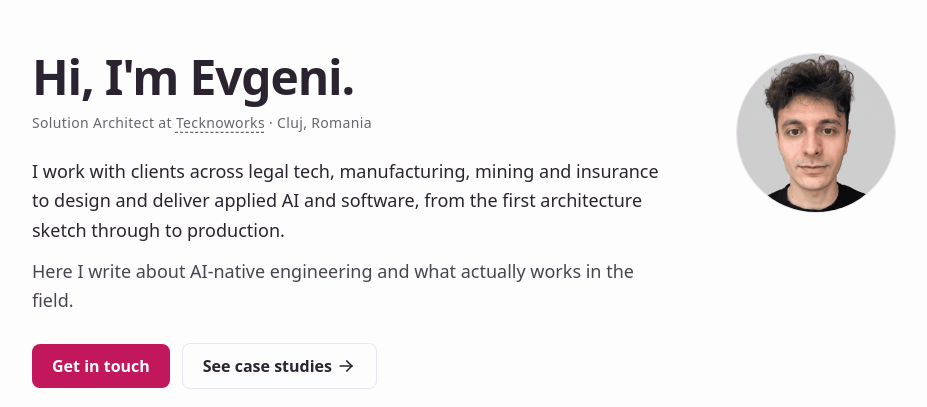
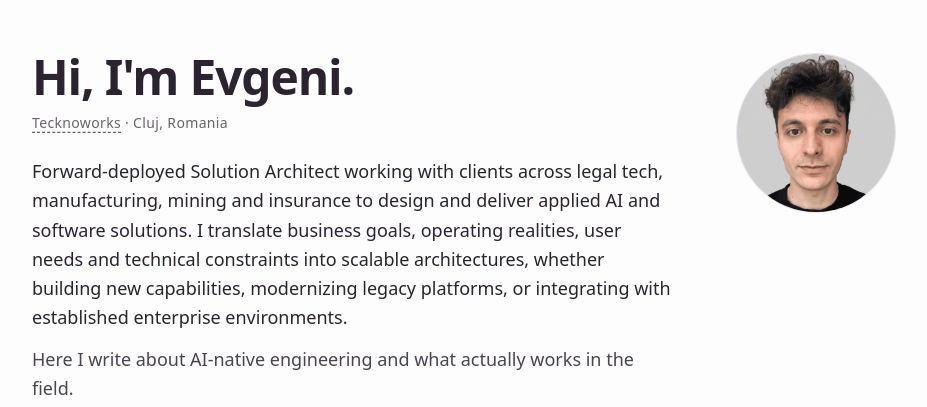
Before and after one commit to evgenirusev/blog, an Astro site: page / in a window 1280 px wide. Shown: the part 84-491 px from the top of the page, without its empty margins (176-1103 px from the left). Built offline with nearby package versions, Linux system fonts and the light colour scheme; Astro itself is replaced by a stand-in of ours.

Commit message:
docs: lead home intro with the Solution Architect role
Co-Authored-By: Claude Opus 5.5 <noreply@anthropic.com>

```diff
--- a/src/pages/index.astro
+++ b/src/pages/index.astro
@@ -32,13 +32,15 @@ const secondaryButton =
         <div class="w-full sm:flex-1">
           <h1 class="text-4xl font-bold tracking-tight sm:text-5xl">Hi, I'm Evgeni.</h1>
           <p class="mt-3 font-mono text-sm tracking-wide opacity-70">
-            Solution Architect at
             <a href="https://tecknoworks.com" class="underline decoration-dashed underline-offset-4 hover:text-accent">Tecknoworks</a>
             · Cluj, Romania
           </p>
           <p class="mt-6 max-w-[40rem] text-lg leading-relaxed">
-            I work with clients across legal tech, manufacturing, mining and insurance to design and
-            deliver applied AI and software, from the first architecture sketch through to production.
+            Forward-deployed Solution Architect working with clients across legal tech, manufacturing,
+            mining and insurance to design and deliver applied AI and software solutions. I translate
+            business goals, operating realities, user needs and technical constraints into scalable
+            architectures, whether building new capabilities, modernizing legacy platforms, or
+            integrating with established enterprise environments.
           </p>
           <p class="mt-3 max-w-[40rem] text-lg leading-relaxed opacity-85">
             Here I write about AI-native engineering and what actually works in the field.
```
